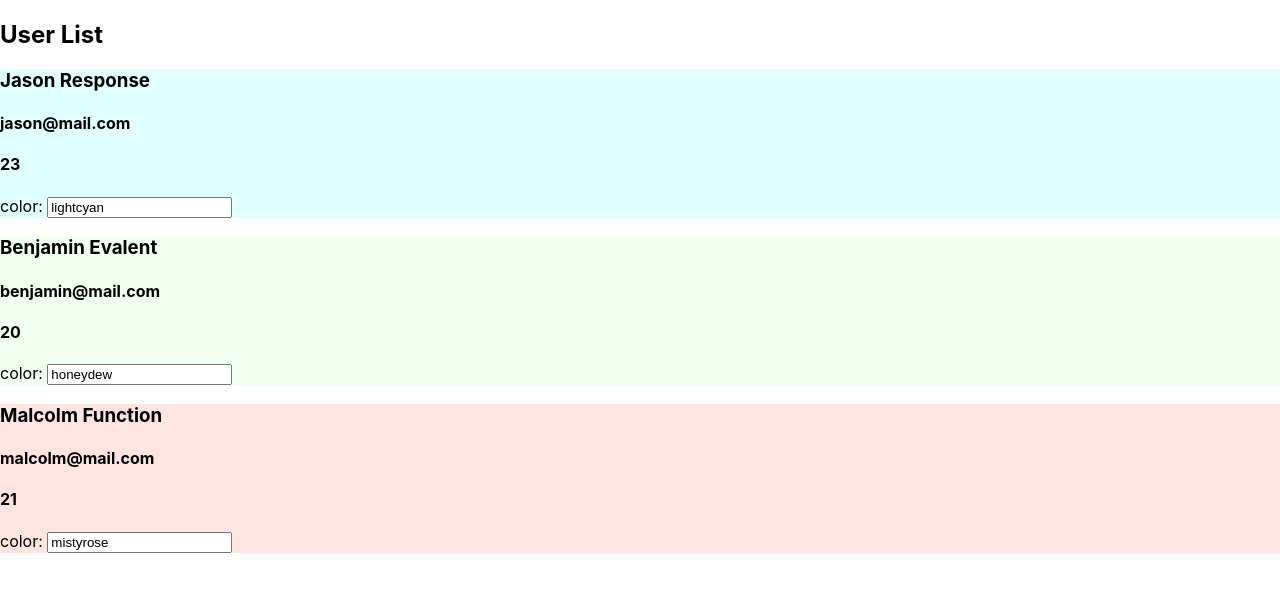
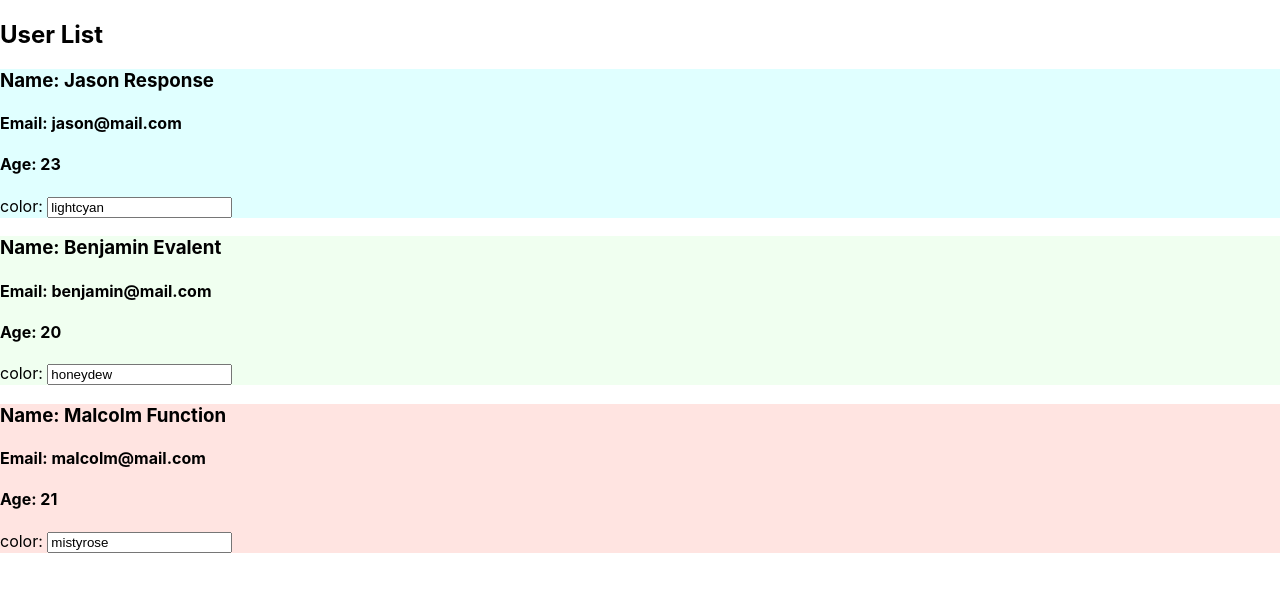
Before and after one commit to elcinp/React-Context1, a React (Create React App) app: page / in a window 1280 px wide. Shown: the top 592 px of the page. Built offline with nearby package versions, Linux system fonts and the light colour scheme.

Commit message:
name,email edited

```diff
--- a/src/components/StudentItem.js
+++ b/src/components/StudentItem.js
@@ -7,10 +7,10 @@ const StudentItem = ({student}) => {
     const {id,name,email,age,color,} =student
     return (
         <div style={{background:student.color}}>
-            <h3>{name}</h3>
-            <h4>{email}</h4>
-            <h4>{age}</h4>
-            color: <input type="text" value={color} onChange={()=> changeColor(color,id)}/>
+            <h3>Name: {name}</h3>
+            <h4>Email: {email}</h4>
+            <h4>Age: {age}</h4>
+            color: <input type="text" value={color} onChange={(e)=> changeColor(e.target.value,id)}/>
         </div>
     )
 }
```
